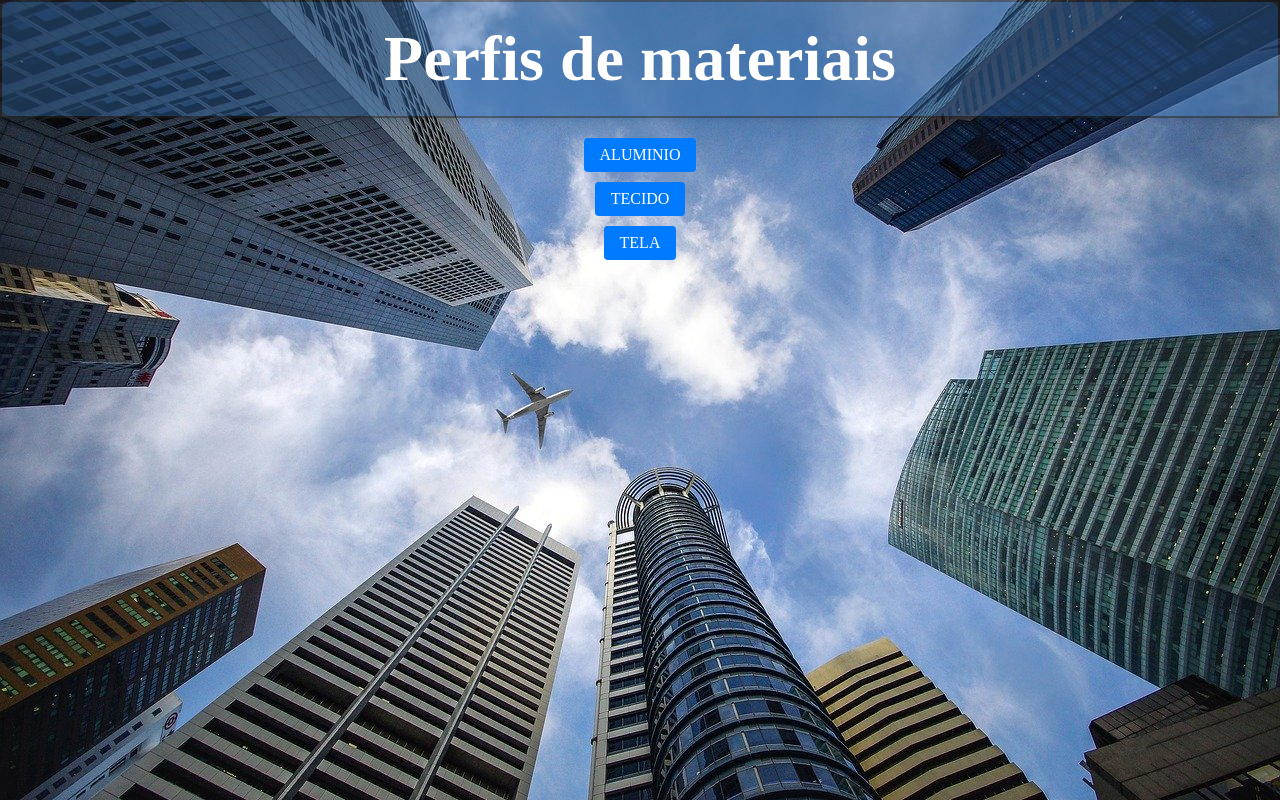
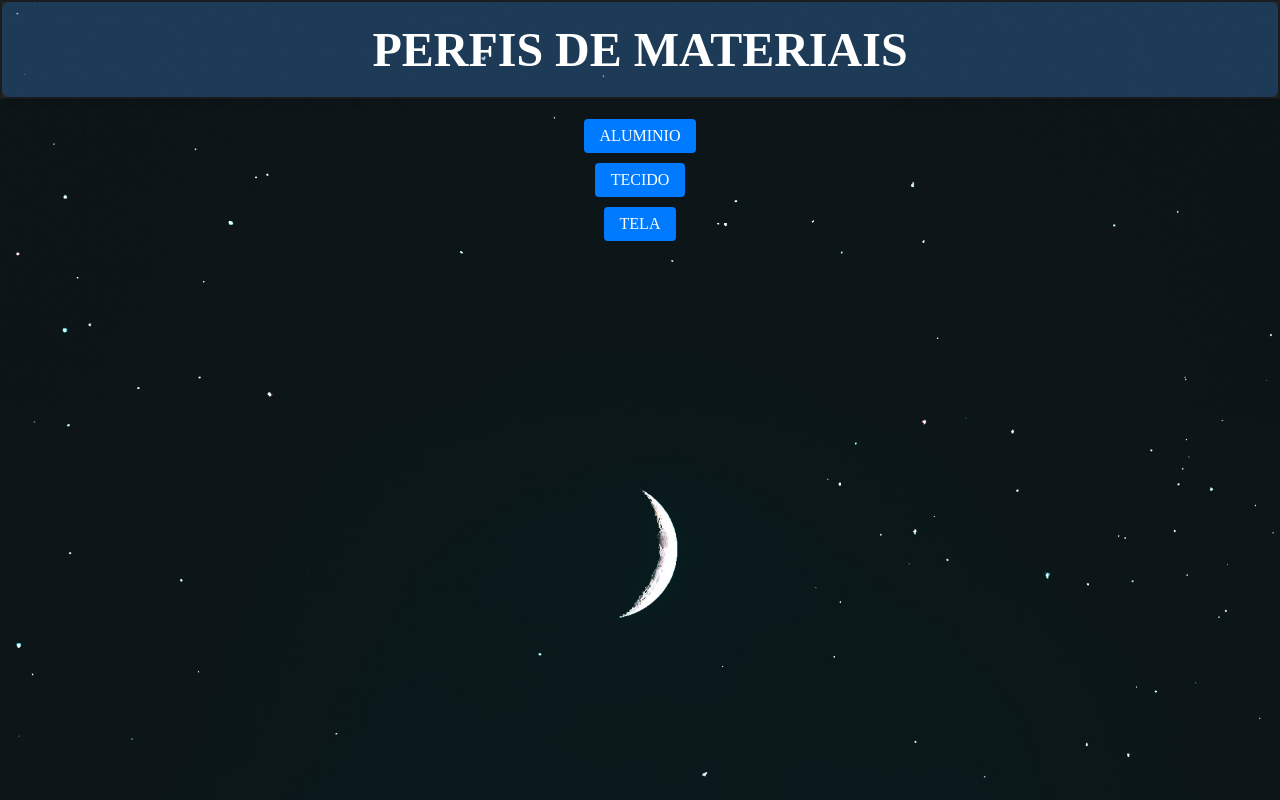
Before and after one commit to KaioAssis/GH-DEV, a plain HTML site: page index.html in a window 1280 px wide. Drawn offline with Linux system fonts and the light colour scheme.

Commit message:
troca de bg
troca de bg

```diff
--- a/index.html
+++ b/index.html
@@ -4,11 +4,12 @@
     <meta charset="UTF-8">
     <meta name="viewport" content="width=device-width, initial-scale=1.0">
     <link rel="stylesheet" href="style.css">
-    <title>Document</title>
+    <title>Teste de Perfil</title>
+    <link rel="shortcut icon" href="2871favicon.ico" type="image/x-icon">
   </head>
 <body>
     <header>
-        <h1>Perfis de materiais </h1>
+        <h1>PERFIS DE MATERIAIS </h1>
     </header>
 
     <main>
--- a/style.css
+++ b/style.css
@@ -5,7 +5,7 @@
 
 body {
   background-color: rgb(253, 249, 249);
-  background-image: url(wallpaper002.jpg);
+  background-image: url(pexels-piccinng-3052361.jpg);
   background-position: center top;
   background-repeat: no-repeat;
   background-size: cover;
@@ -21,7 +21,7 @@ header {
 
 header > h1 {
   text-align: center;
-  font-size: 4em;
+  font-size: 3em;
   color: rgb(255, 255, 255);
   background-color: rgba(0, 123, 255, 0.2);
   padding: 20px;
```
Also changed, not shown: 2871favicon.ico (added), 3467768495a4f599cced094k_wallpaper_5.jpg (added), OIP.jfif (added), background.png (added), favicon.jpg (added), pexels-piccinng-3052361.jpg (added).
